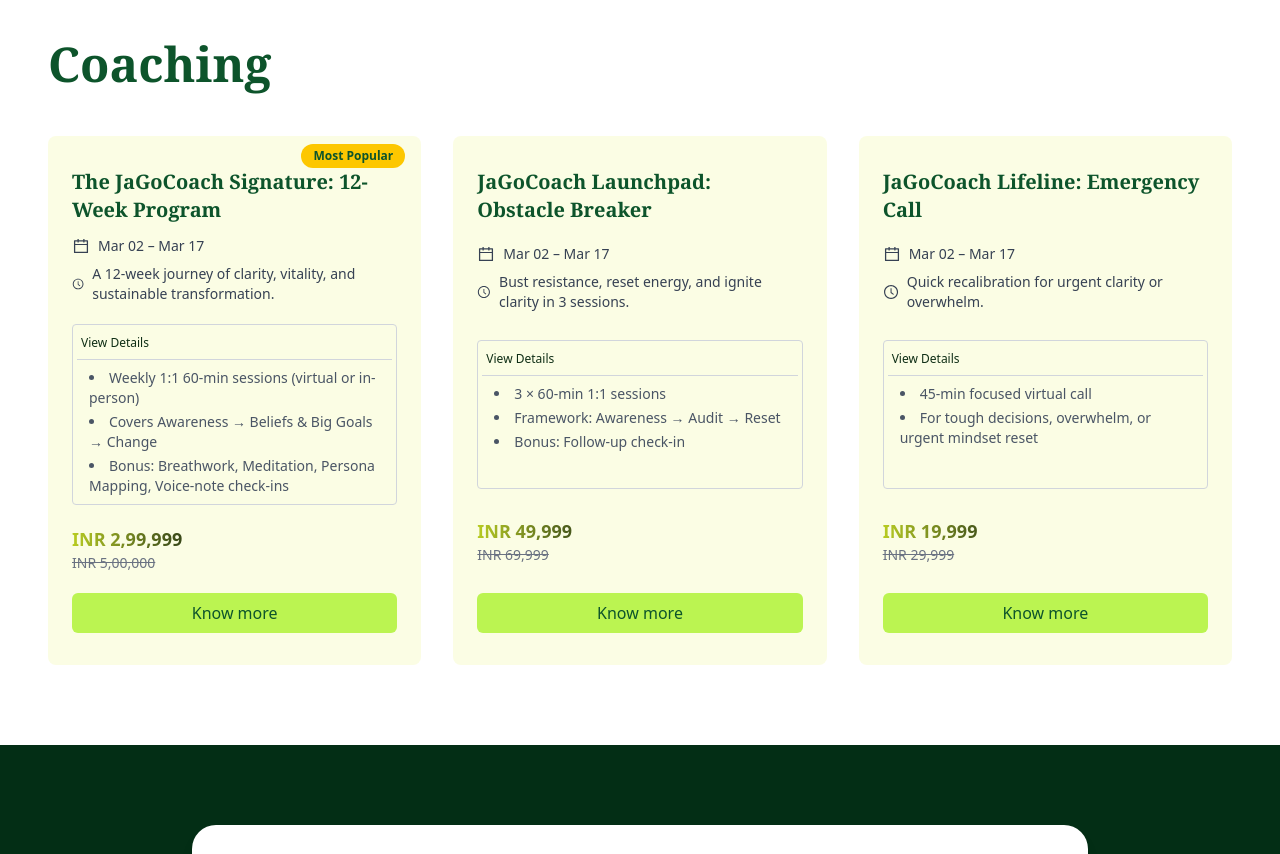
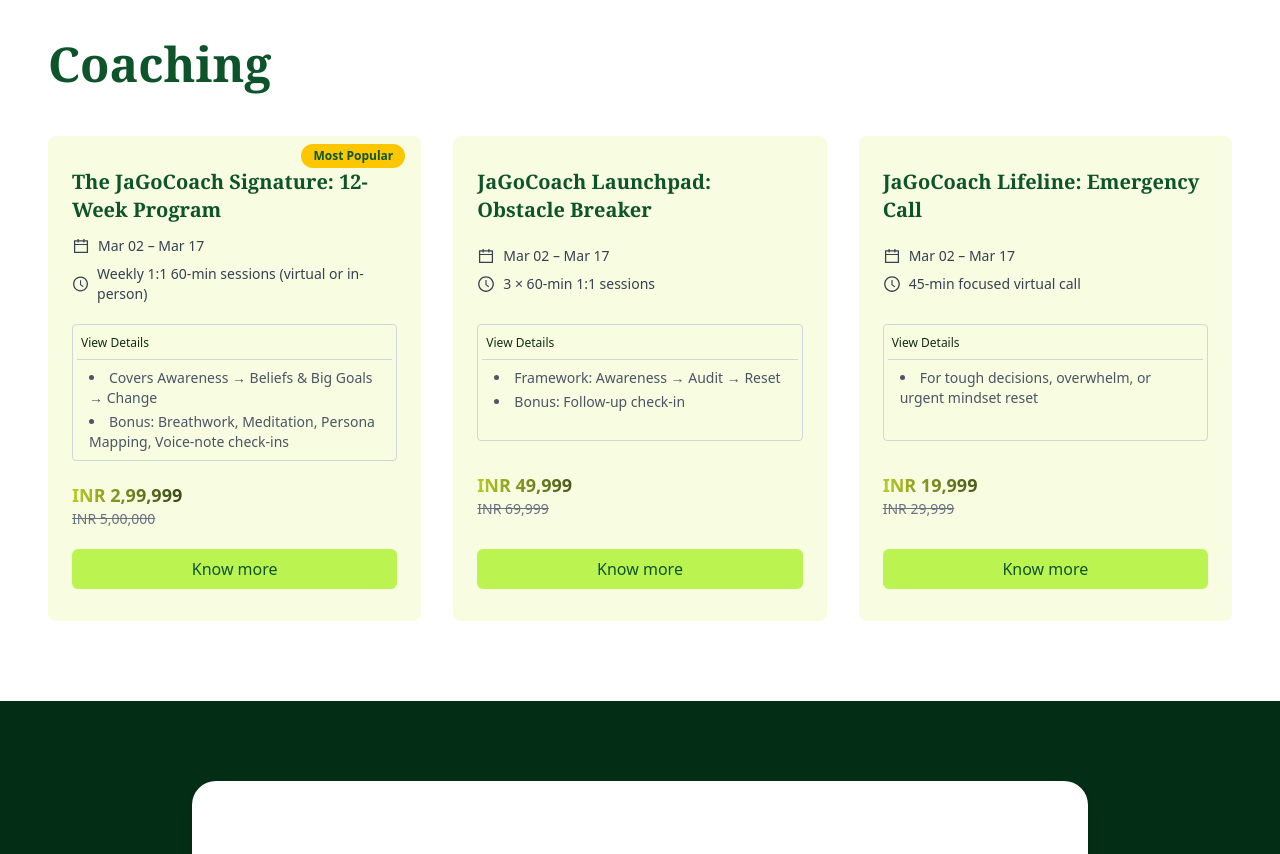
Before and after one commit to purandubey1011/jago-frontend, a React (Vite) app: page /pricing in a window 1280 px wide. Shown: the part 720-1574 px from the top of the page. Built offline with nearby package versions, Linux system fonts and the light colour scheme.

Commit message:
card size changes

```diff
--- a/src/components/Pricing/Coaching.jsx
+++ b/src/components/Pricing/Coaching.jsx
@@ -8,8 +8,8 @@ const coachingData = [
   {
     id: 1,
     title: "The JaGoCoach Signature: 12-Week Program",
-    subtitle: "A 12-week journey of clarity, vitality, and sustainable transformation.",
-    details: ["Weekly 1:1 60-min sessions (virtual or in-person)", "Covers Awareness → Beliefs & Big Goals → Change", "Bonus: Breathwork, Meditation, Persona Mapping, Voice-note check-ins"],
+    subtitle: "Weekly 1:1 60-min sessions (virtual or in-person)",
+    details: [ "Covers Awareness → Beliefs & Big Goals → Change", "Bonus: Breathwork, Meditation, Persona Mapping, Voice-note check-ins"],
     price: "INR 2,99,999",
     oldPrice: "INR 5,00,000",
     note: "Payment Plan: 3 × $1,200",
@@ -18,8 +18,8 @@ const coachingData = [
   {
     id: 2,
     title: "JaGoCoach Launchpad: Obstacle Breaker",
-    subtitle: "Bust resistance, reset energy, and ignite clarity in 3 sessions.",
-    details: ["3 × 60-min 1:1 sessions", "Framework: Awareness → Audit → Reset", "Bonus: Follow-up check-in"],
+    subtitle: "3 × 60-min 1:1 sessions",
+    details: ["Framework: Awareness → Audit → Reset", "Bonus: Follow-up check-in"],
     price: "INR 49,999",
     oldPrice: "INR 69,999",
     note: "Includes: 3 sessions + bonus check-in",
@@ -28,8 +28,8 @@ const coachingData = [
   {
     id: 3,
     title: "JaGoCoach Lifeline: Emergency Call",
-    subtitle: "Quick recalibration for urgent clarity or overwhelm.",
-    details: ["45-min focused virtual call", "For tough decisions, overwhelm, or urgent mindset reset"],
+    subtitle:"45-min focused virtual call",
+    details: [ "For tough decisions, overwhelm, or urgent mindset reset"],
     price: "INR 19,999",
     oldPrice: "INR 29,999",
     note: "Quick access, fast turnaround",
@@ -69,7 +69,7 @@ const Coaching = () => {
         {coachingData.map((item) => (
           <motion.div
             key={item.id}
-            className="relative bg-[#def24324] rounded-lg  px-6 py-8 flex flex-col justify-between"
+            className="relative bg-[#f8fce0] rounded-lg  px-6 py-8 flex flex-col justify-between"
           >
             {/* Popular Badge */}
             {item.popular && (
@@ -99,7 +99,7 @@ const Coaching = () => {
                 View Details
               </button>
               <hr className="my-1 border-gray-300" />
-              <ul className="list-disc list-inside text-sm text-gray-600 space-y-1 px-3 py-1 min-h-[13vh]">
+              <ul className="list-disc list-inside text-sm text-gray-600 space-y-1 px-3 py-1 min-h-[9vh]">
                 {item.details.map((d, idx) => (
                   <li key={idx}>{d}</li>
                 ))}
```
